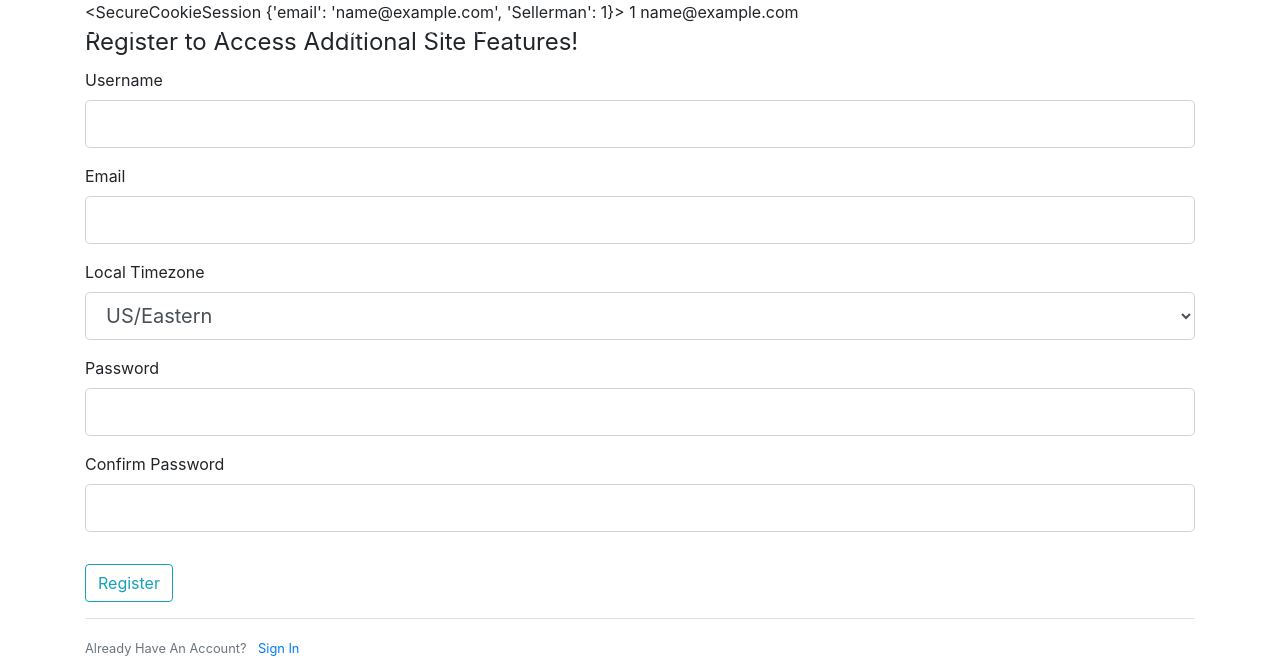
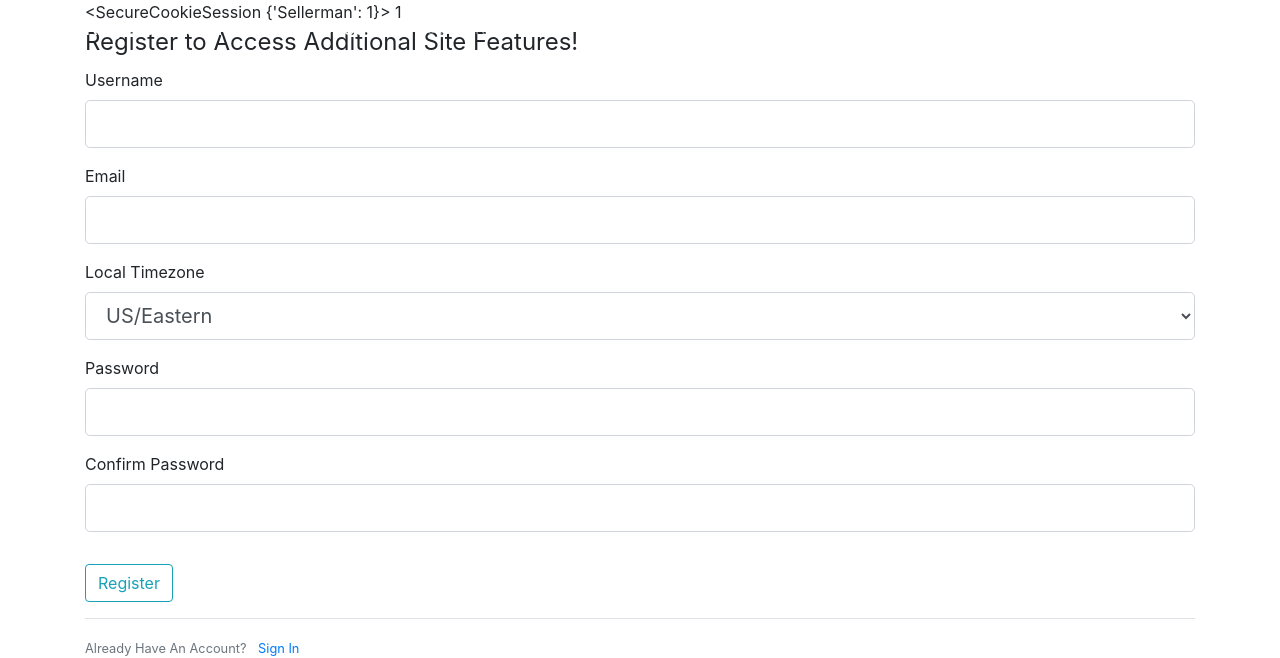
Before and after one commit to JSellers0/PythonTimeClock_Flask_WebApp, a Flask app: template templates/register.html in a window 1280 px wide. Shown: the top 658 px of the page. Run offline with Flask 2, Linux system fonts and the light colour scheme; the template is opened without the code that fills it: values that come from a table or form of the project are taken from there, others are empty; the visitor is signed in with stand-in values (Sample User, id 1); some libraries are stand-ins or nearby versions.

Commit message:
kill flask-login

```diff
--- a/templates/register.html
+++ b/templates/register.html
@@ -4,11 +4,6 @@
 {% block page_name %}Register for TimeClock Account{% endblock %}
 
 {% block body %}
-
-{{ session["email"] }}
-{{ um.get_user("test2") }}
-{{ um.get_user(session["email"]) }}
-{{ um.users }}
 
 <div class="content-section">
     <form method="POST" action="">
```
